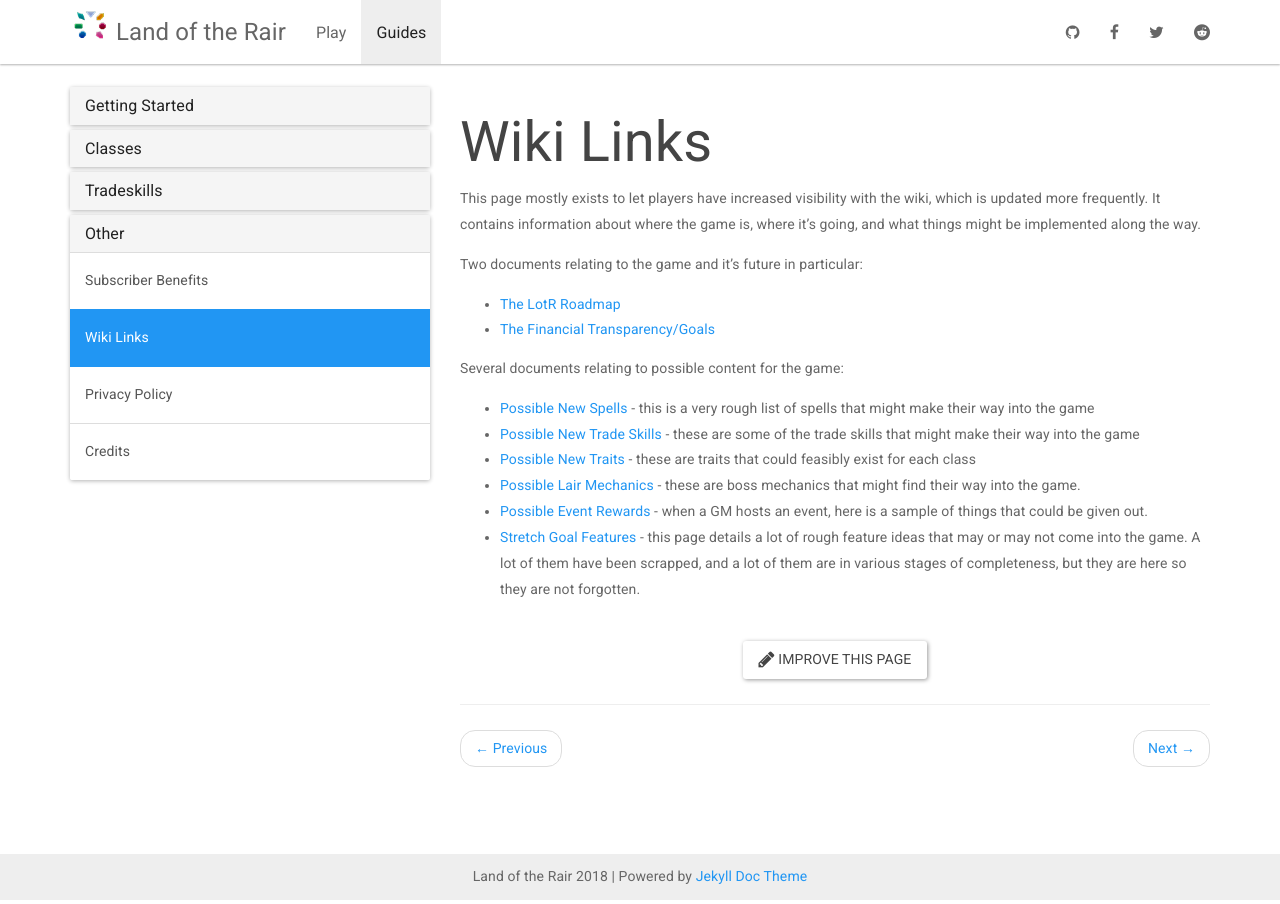
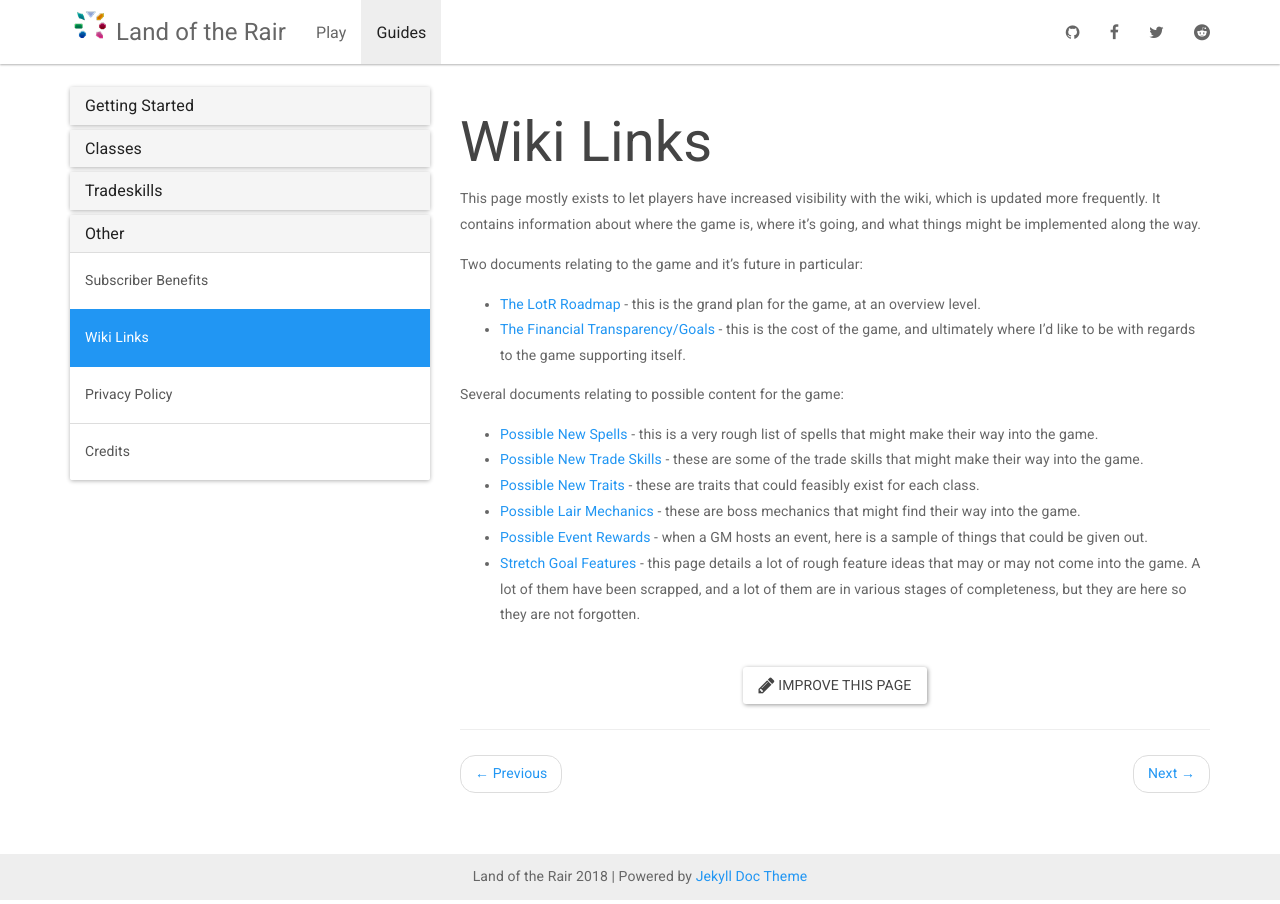
Before and after one commit to LandOfTheRair/landoftherair.github.io, a Jekyll site: the page built from _docs/other/wiki-links.md, in a window 1280 px wide. Built offline with Jekyll 4.4.1, drawn with Linux system fonts in a browser that asks for light colours; nearby versions of some CDN libraries.

Commit message:
Update wiki-links.md

```diff
--- a/_docs/other/wiki-links.md
+++ b/_docs/other/wiki-links.md
@@ -7,14 +7,14 @@ This page mostly exists to let players have increased visibility with the wiki,
 
 Two documents relating to the game and it's future in particular:
 
-* [The LotR Roadmap](https://github.com/LandOfTheRair/landoftherair/wiki/Game-Roadmap)
-* [The Financial Transparency/Goals](https://github.com/LandOfTheRair/landoftherair/wiki/Financial-Situation-&-Goals)
+* [The LotR Roadmap](https://github.com/LandOfTheRair/landoftherair/wiki/Game-Roadmap) - this is the grand plan for the game, at an overview level.
+* [The Financial Transparency/Goals](https://github.com/LandOfTheRair/landoftherair/wiki/Financial-Situation-&-Goals) - this is the cost of the game, and ultimately where I'd like to be with regards to the game supporting itself.
 
 Several documents relating to possible content for the game:
 
-* [Possible New Spells](https://github.com/LandOfTheRair/landoftherair/wiki/Possible-Spells) - this is a very rough list of spells that might make their way into the game
-* [Possible New Trade Skills](https://github.com/LandOfTheRair/landoftherair/wiki/Possible-Trade-Skills) - these are some of the trade skills that might make their way into the game
-* [Possible New Traits](https://github.com/LandOfTheRair/landoftherair/wiki/Possible-Traits) - these are traits that could feasibly exist for each class
+* [Possible New Spells](https://github.com/LandOfTheRair/landoftherair/wiki/Possible-Spells) - this is a very rough list of spells that might make their way into the game.
+* [Possible New Trade Skills](https://github.com/LandOfTheRair/landoftherair/wiki/Possible-Trade-Skills) - these are some of the trade skills that might make their way into the game.
+* [Possible New Traits](https://github.com/LandOfTheRair/landoftherair/wiki/Possible-Traits) - these are traits that could feasibly exist for each class.
 * [Possible Lair Mechanics](https://github.com/LandOfTheRair/landoftherair/wiki/Possible-Lair-Mechanics) - these are boss mechanics that might find their way into the game.
 * [Possible Event Rewards](https://github.com/LandOfTheRair/landoftherair/wiki/Possible-Event-Rewards) - when a GM hosts an event, here is a sample of things that could be given out.
 * [Stretch Goal Features](https://github.com/LandOfTheRair/landoftherair/wiki/Stretch-Goal-Features) - this page details a lot of rough feature ideas that may or may not come into the game. A lot of them have been scrapped, and a lot of them are in various stages of completeness, but they are here so they are not forgotten.
```
